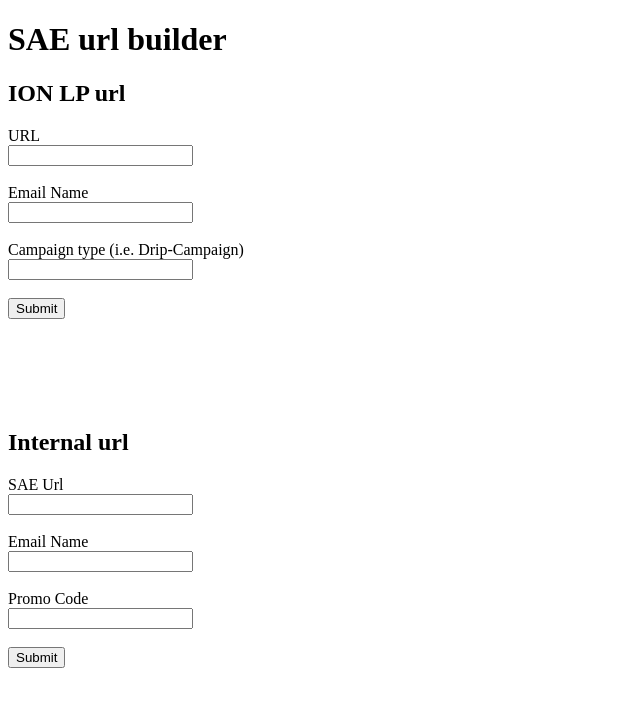
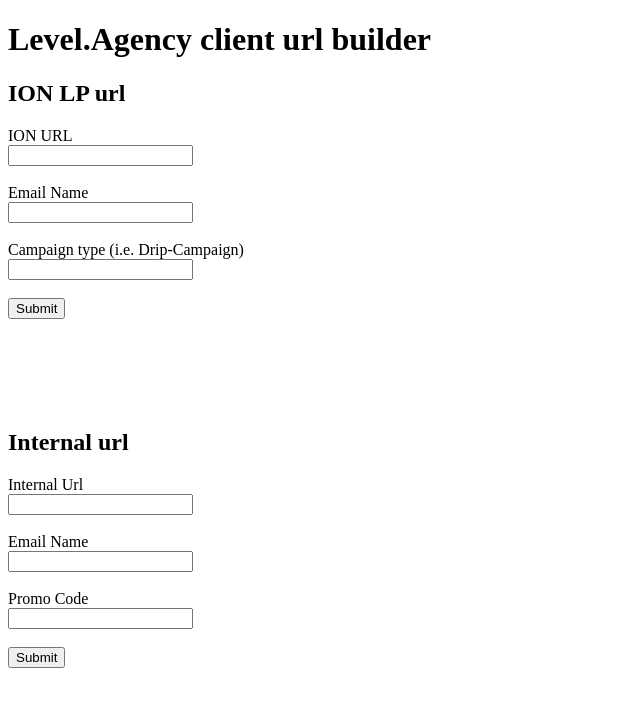
Before and after one commit to tjking20/url-builder, a plain HTML site: page index.html in a window 1280 px wide. Shown: the whole page, without its empty margins (0-640 px from the left). Drawn offline with nearby package versions, Linux system fonts and the light colour scheme.

Commit message:
changed form labels reflectiing current info

```diff
--- a/index.html
+++ b/index.html
@@ -5,18 +5,18 @@
 	<meta charset="utf-8">
 	<style>
 		.output{
-			width: 500px;
+			width: 750px;
 		}
 	</style>
 </head>
 <body>
 	<header>
-		<h1>SAE url builder</h1>
+		<h1>Level.Agency client url builder</h1>
 	</header>
 	<section >
 		<h2>ION LP url</h2>
 		<form>
-			<label for="url">URL</label><br>
+			<label for="url">ION URL</label><br>
 			<input type="text" id="url" name="utm-url"><br><br>
 
 			<label for="campaign">Email Name</label><br>
@@ -33,7 +33,7 @@
 	<section>
 			<h2>Internal url</h2>
 		<form>
-			<label for="sae-url">SAE Url</label><br>
+			<label for="sae-url">Internal Url</label><br>
 			<input type="text" id="sae-url" name="internal-url"><br><br>
 
 			<label for="email-campaign">Email Name</label><br>
```
Also changed, not shown: 1 other file.
